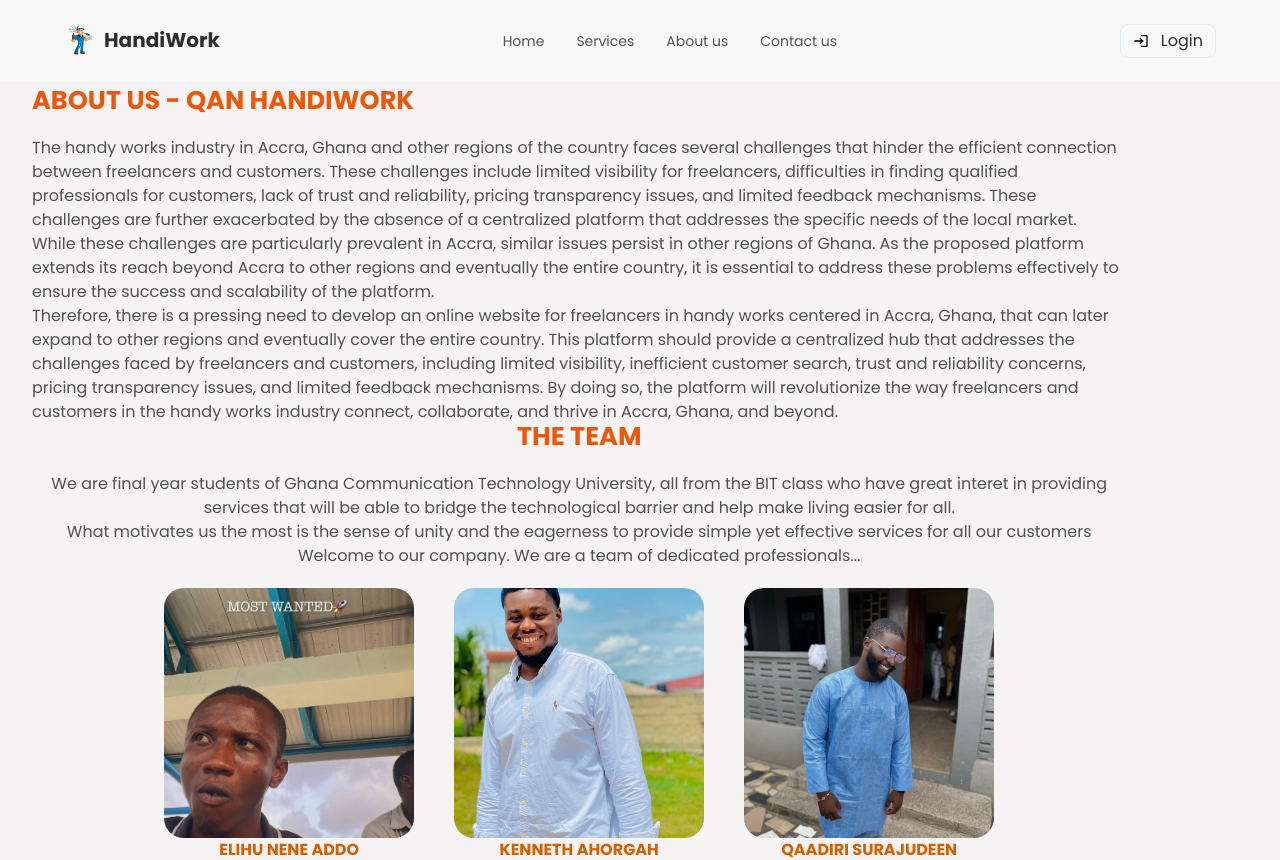
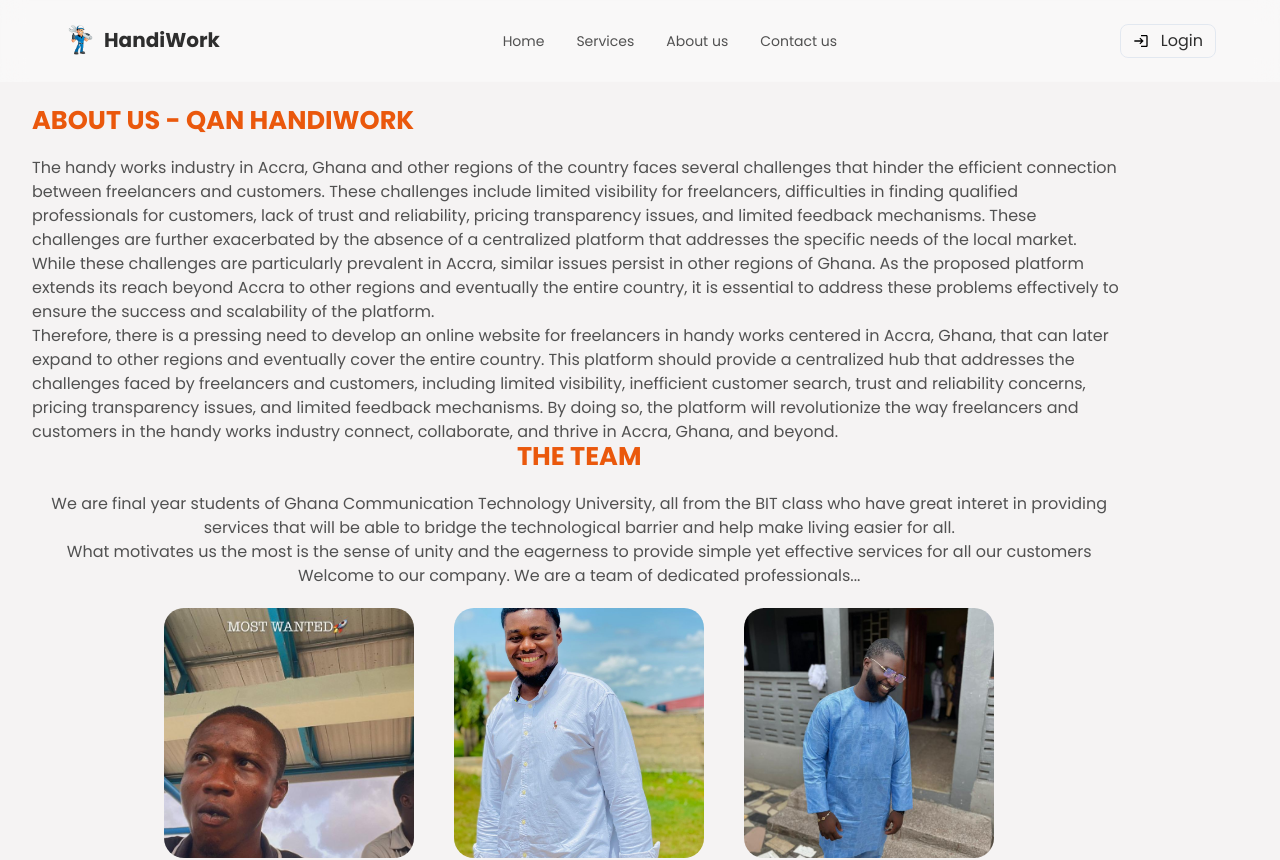
Before and after one commit to ahorgah/QAN-HANDIWORK-WEB-APPLICATION-, a React (Create React App) app: page /about in a window 1280 px wide. Shown: the top 860 px of the page. Built offline with nearby package versions, Linux system fonts and the light colour scheme; no server answers; the database is empty.

Commit message:
update in About Us Page

```diff
--- a/src/Pages/About/index.tsx
+++ b/src/Pages/About/index.tsx
@@ -4,7 +4,7 @@ import TeamMember from '../../components/TeamMember';
 import './AboutUs.css';
 const About: React.FC = () => {
   return (
-    <div className="text-base text-textColor text-center md:text-left md:w-[90%]">
+    <div className="text-base text-textColor  mt-5 text-center md:text-left md:w-[90%]">
       <span className="text-orange-600 space-y-5 text-[2.5rem] lg:text-[1.6rem] "><b> ABOUT US - QAN HANDIWORK</b> <div className="space-y-5"></div></span>
       <h1>The handy works industry in Accra, Ghana and other regions of the country faces several
 challenges that hinder the efficient connection between freelancers and customers. These
@@ -27,7 +27,7 @@ feedback mechanisms. By doing so, the platform will revolutionize the way freela
 customers in the handy works industry connect, collaborate, and thrive in Accra, Ghana, and beyond.</p>
 
  <div className="about-us">
- <span className="text-orange-600 space-y-5 text-[2.5rem] lg:text-[1.6rem]"><b> THE TEAM</b> <div className="space-y-5"></div></span>
+ <span className="text-orange-600 space-y-5  text-[2.5rem] lg:text-[1.6rem] "><b> THE TEAM</b> <div className="space-y-5 "></div></span>
       <p>We are final year students of Ghana Communication Technology University, all from the BIT class who have great interet in providing services
         that will be able to bridge the technological barrier and help make living easier for all.
         <p>What motivates us the most is the sense of unity and the eagerness to provide simple yet effective services for all our customers</p>
```
